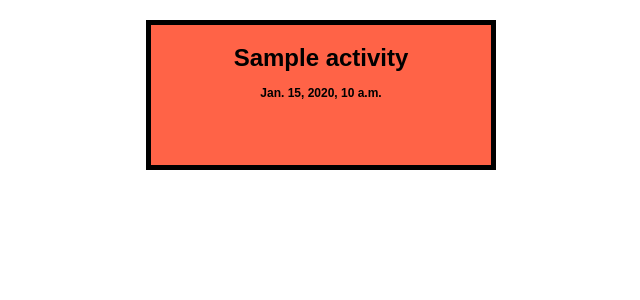
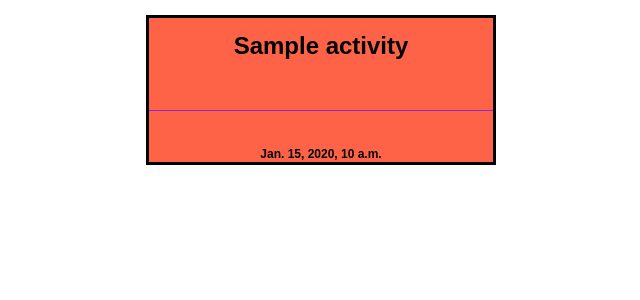
Before and after one commit to EdwinTJ/activity_tracker, a Django app: template _project/app/templates/app/index.html in a window 1280 px wide. Shown: the part 46-346 px from the top of the page, without its empty margins (319-959 px from the left). Run offline with Django 5.2, Linux system fonts and the light colour scheme; the template is opened without the code that fills it: most values are stand-ins (such as "Sample title", 1, 10 or a date in 2020).

Commit message:
Add line break

```diff
--- a/_project/app/static/app/style.css
+++ b/_project/app/static/app/style.css
@@ -51,17 +51,22 @@ li a:hover{
 
 .flex-item {
     background: tomato;
-    padding: 5px;
     width: 350px;
     height: 150px;
-    margin: 5px;
     color: white;
     font-weight: bold;
     font-size: 1.5em;
     text-align: center;
-    border: 5px solid  black;
+    border: 3px solid  black;
 }
 
+hr {
+    display: block;
+    height: 1px;
+    border: 0;
+    border-top: 1px solid blueviolet;
+    margin: 1.5em 0;
+}
 
 #time{
     text-align: center;
--- a/_project/app/templates/app/index.html
+++ b/_project/app/templates/app/index.html
@@ -27,7 +27,8 @@
                 <li class="flex-item">
                     {% comment %} <a href="{% url 'activity' id=activity.id %}">{{ activity.name }}</a> {% endcomment %}
                    <a  href="{% url 'activity' id=activity.id %}"><b>{{activity.name}}</b></a>
-                    <p id="time">{{activity.time_spent}}</p>
+                   <hr/>
+                   <p id="time">{{activity.time_spent}}</p>
                 </li>
             </div>
 
```
